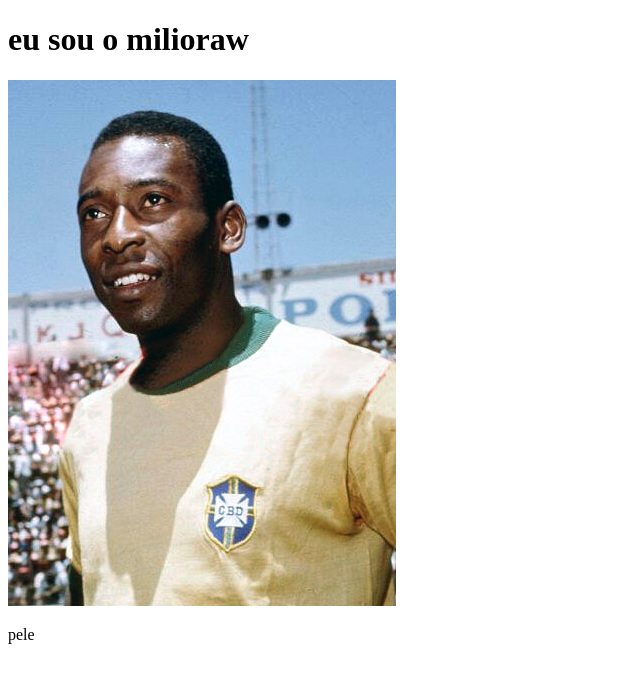
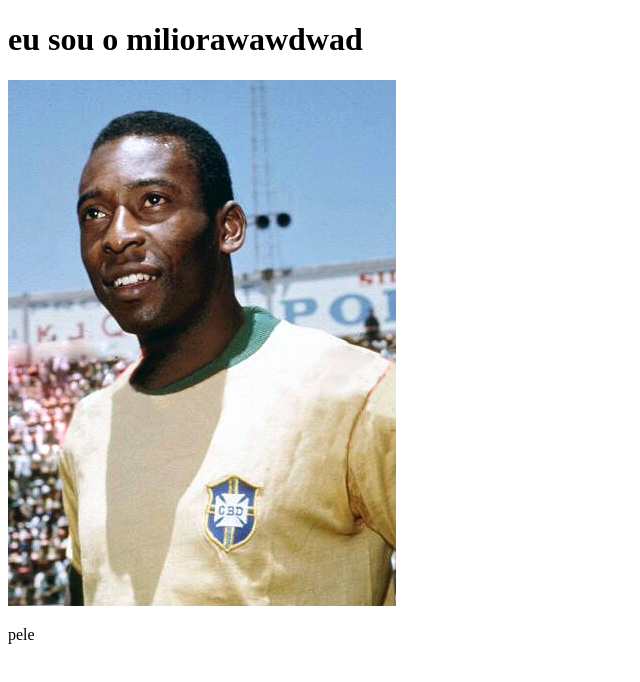
Before and after one commit to aguirregostoso1/trabalho, a plain HTML site: page index.html in a window 1280 px wide. Shown: the whole page, without its empty margins (0-640 px from the left). Drawn offline with Linux system fonts and the light colour scheme.

Commit message:
chupass2

```diff
--- a/index.html
+++ b/index.html
@@ -7,7 +7,7 @@
     <title>Document</title>
 </head>
 <body>
-    <h1>eu sou o milioraw</h1>
+    <h1>eu sou o miliorawawdwad</h1>
     <img src="pele.jpg" alt="pele"/>
     <p>pele</p>
 </body>
```
